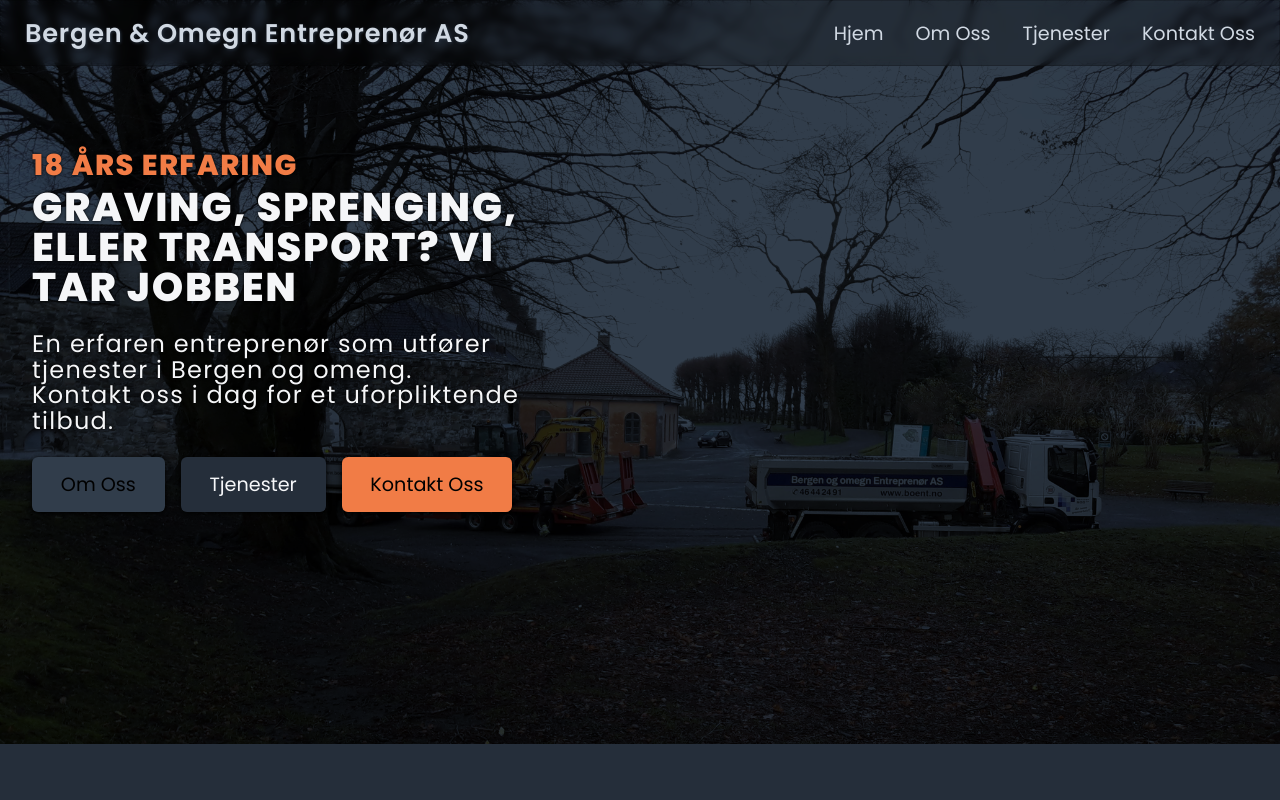
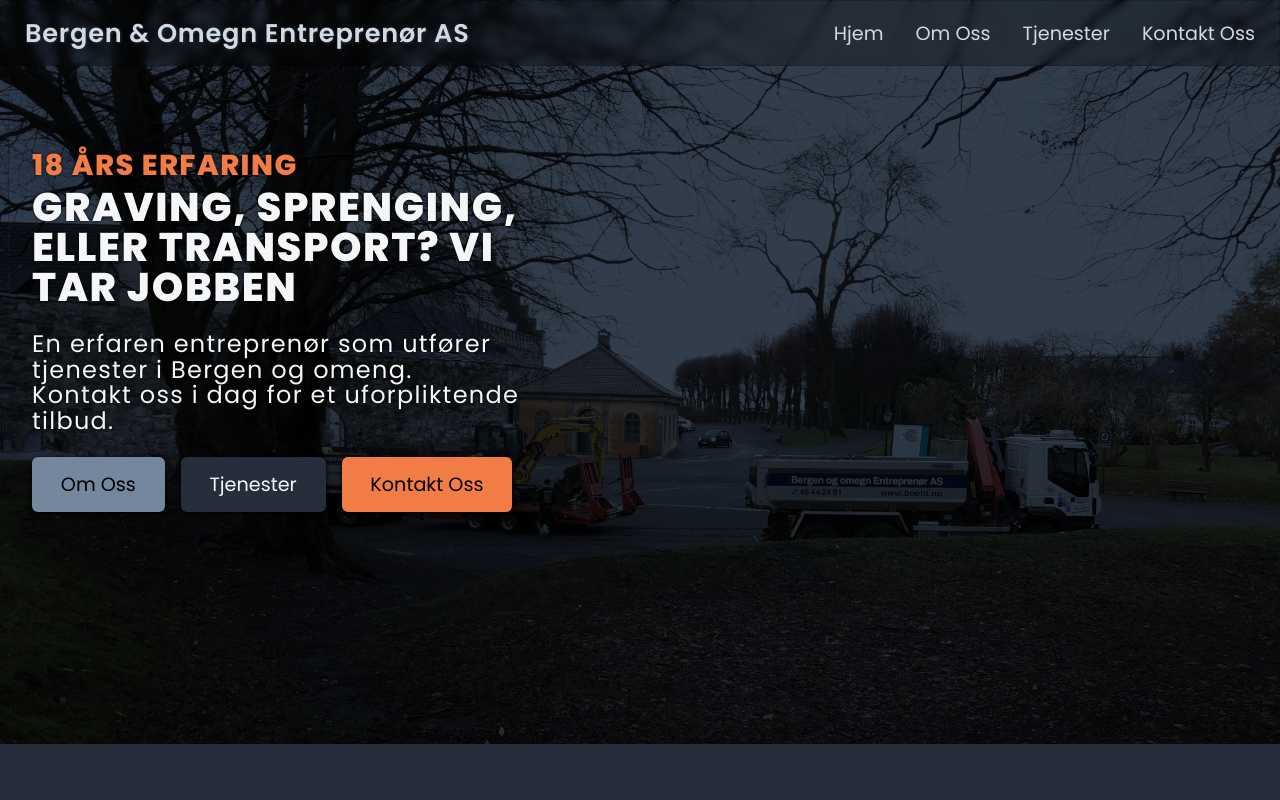
Before and after one commit to ellrub/construction-template, a React (Vite) app in the folder construction-template/: page / in a window 1280 px wide. Shown: the top 800 px of the page. Built offline with nearby package versions, Linux system fonts and the light colour scheme.

Commit message:
Minor adjustments
Added back to home when click on company logo
"Om Oss" button was to dark, is not lighter

```diff
--- a/construction-template/src/components/Navbar/Navbar.jsx
+++ b/construction-template/src/components/Navbar/Navbar.jsx
@@ -10,7 +10,7 @@ const Navbar = () => {
     return (
         <nav className="app__flex nav__menu">
             <div className="app__flex navbar__bar-container">
-                <h2>Bergen & Omegn Entreprenør AS</h2>
+                <h2><a href="#hjem">Bergen & Omegn Entreprenør AS</a></h2>
                 <ul className="app__flex app__capitalize app__hide nav__menu-d">
                     {["hjem", "om oss", "tjenester", "kontakt oss"].map((item) => (
                         <li key={`link-${item}`} className="app__flex">
--- a/construction-template/src/components/Navbar/Navbar.scss
+++ b/construction-template/src/components/Navbar/Navbar.scss
@@ -32,6 +32,11 @@
             color: var(--color-lightgray);
 
             padding: 1rem;
+
+            a {
+                text-decoration: none;
+                color: var(--color-lightgray);
+            }
 
             @media screen and (min-width: 1920px) {
                 font-size: 2rem;
--- a/construction-template/src/container/Header/Header.scss
+++ b/construction-template/src/container/Header/Header.scss
@@ -110,7 +110,7 @@ header {
                 }
 
                 .about {
-                    background-color: var(--color-bluegray);
+                    background-color: var(--color-bluegray_ligth);
                     color: black;
 
                     @media screen and (min-width: 997px) {
--- a/construction-template/src/index.css
+++ b/construction-template/src/index.css
@@ -7,6 +7,7 @@
   --color-lightergray: #f5f6f8;
   --color-lightgray: #d1d9e3;
   --color-bluegray: #313d4b;
+  --color-bluegray_ligth: #75879d;
   --color-darkblue: #252e3a;
   --color-orange: #f17c46;
 }
```
